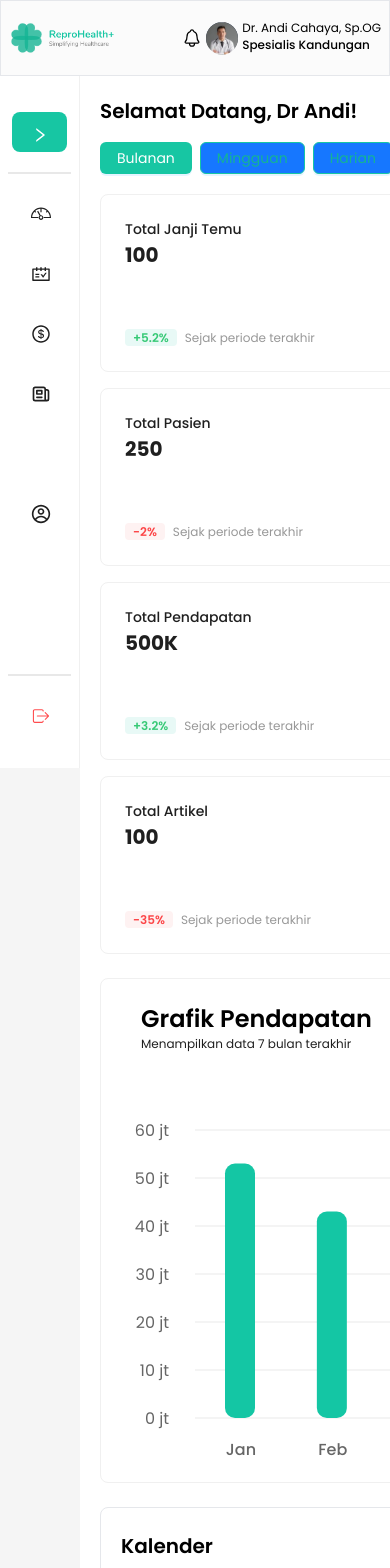
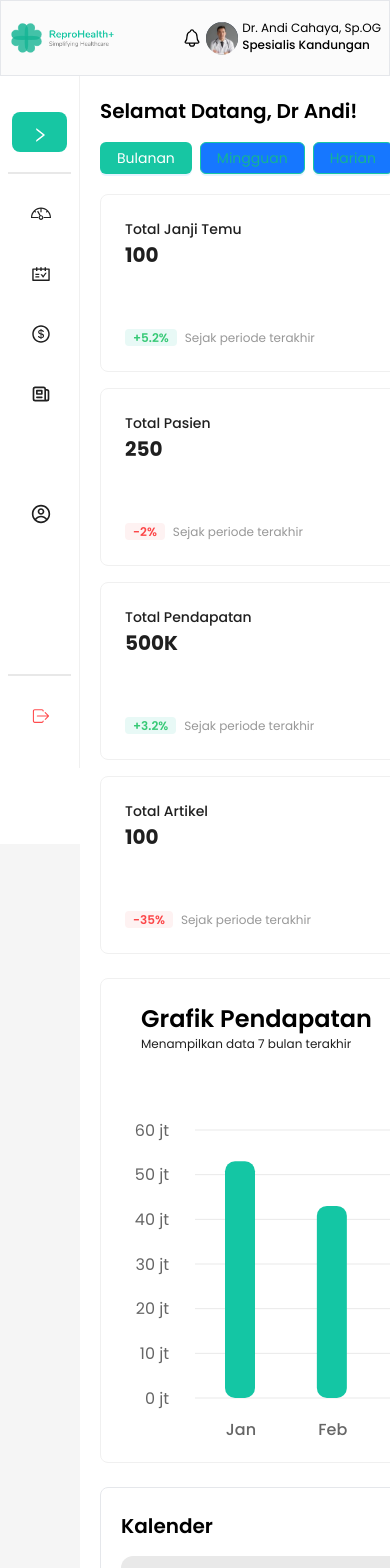
Before and after one commit to team-capstone-1/fe-repro-health, a React (Vite) app: page /dashboard in a window 390 px wide. Shown: the top 1568 px of the page. Built offline with nearby package versions, Linux system fonts and the light colour scheme; some icons are missing.

Commit message:
style: adjust some layout styling

```diff
--- a/src/components/layout-components/Sidebar.jsx
+++ b/src/components/layout-components/Sidebar.jsx
@@ -85,7 +85,7 @@ export default function Sidebar() {
     },
   ];
   return (
-    <div className="h-[calc(100vh-73.03px)] min-h-[660px]">
+    <div className="sticky top-[76px] h-[calc(100vh-73.03px)] max-h-[calc(100vh-75.91px)] min-h-[660px] bg-white sm:top-[83px] sm:h-[calc(100vh-82.6px)] md:top-[75px] md:h-[calc(100vh-74.63px)]">
       <ConfigProvider
         theme={{
           components: {
@@ -99,17 +99,16 @@ export default function Sidebar() {
         }}
       >
         <Menu
-          className={` max-w-[256px] space-y-5 py-8  transition-all duration-700 ease-out last:text-red-500 ${
+          className={`sm:max-w-[256px] space-y-5 py-8 transition-all duration-700 ease-out last:text-red-500 ${
             collapsed
               ? "px-2"
-              : "w-screen max-w-[100vw] px-8 sm:w-[256px] sm:max-w-[256px]"
+              : "px-8"
           }`}
           defaultSelectedKeys={["1"]}
           mode="inline"
           theme="light"
           inlineCollapsed={collapsed}
           items={items}
-          style={{ "li:last-child": { marginBottom: "200px" } }}
         ></Menu>
       </ConfigProvider>
       {/* Logout Modal */}
--- a/src/views/app-views/dashboard/components/ChartIncome.jsx
+++ b/src/views/app-views/dashboard/components/ChartIncome.jsx
@@ -48,7 +48,7 @@ export default function ChartIncome() {
             <h6>Menampilkan data 7 bulan terakhir</h6>
           </div>
 
-          <Wrapper width="100%" height={405}>
+          <Wrapper width="100%" height={385}>
             <BarChart
               // width={770}
               // height={408}
```
